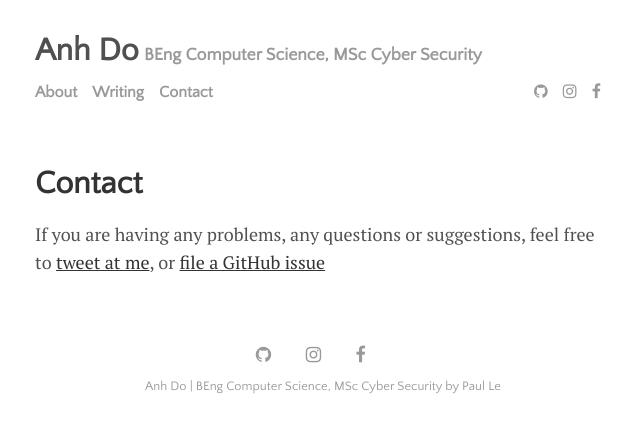
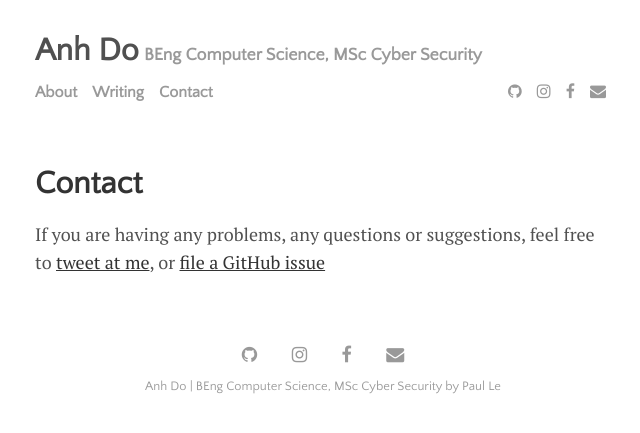
Before and after one commit to vhad500/vhad500.github.io, a Jekyll site: the page built from menu/contact.md, in a window 1280 px wide. Shown: the top 433 px of the page, without its empty margins (317-957 px from the left). Built offline with Jekyll 4.4.1, drawn with Linux system fonts in a browser that asks for light colours; nearby versions of some CDN libraries.

Commit message:
Update settings.yml

```diff
--- a/_data/settings.yml
+++ b/_data/settings.yml
@@ -20,4 +20,4 @@ social:
 - {icon: 'github', link: 'https://www.github.com/vhad500'}
 - {icon: 'instagram', link: 'https://www.instagram.com/funky.anh/'}
 - {icon: 'facebook', link: 'https://www.facebook.com/hoanganhbeo96/'}
-- {icon: 'fa-envelope', link: 'anhdo.cs.96@gmail.com'}
+- {icon: 'envelope', link: 'anhdo.cs.96@gmail.com'}
```
